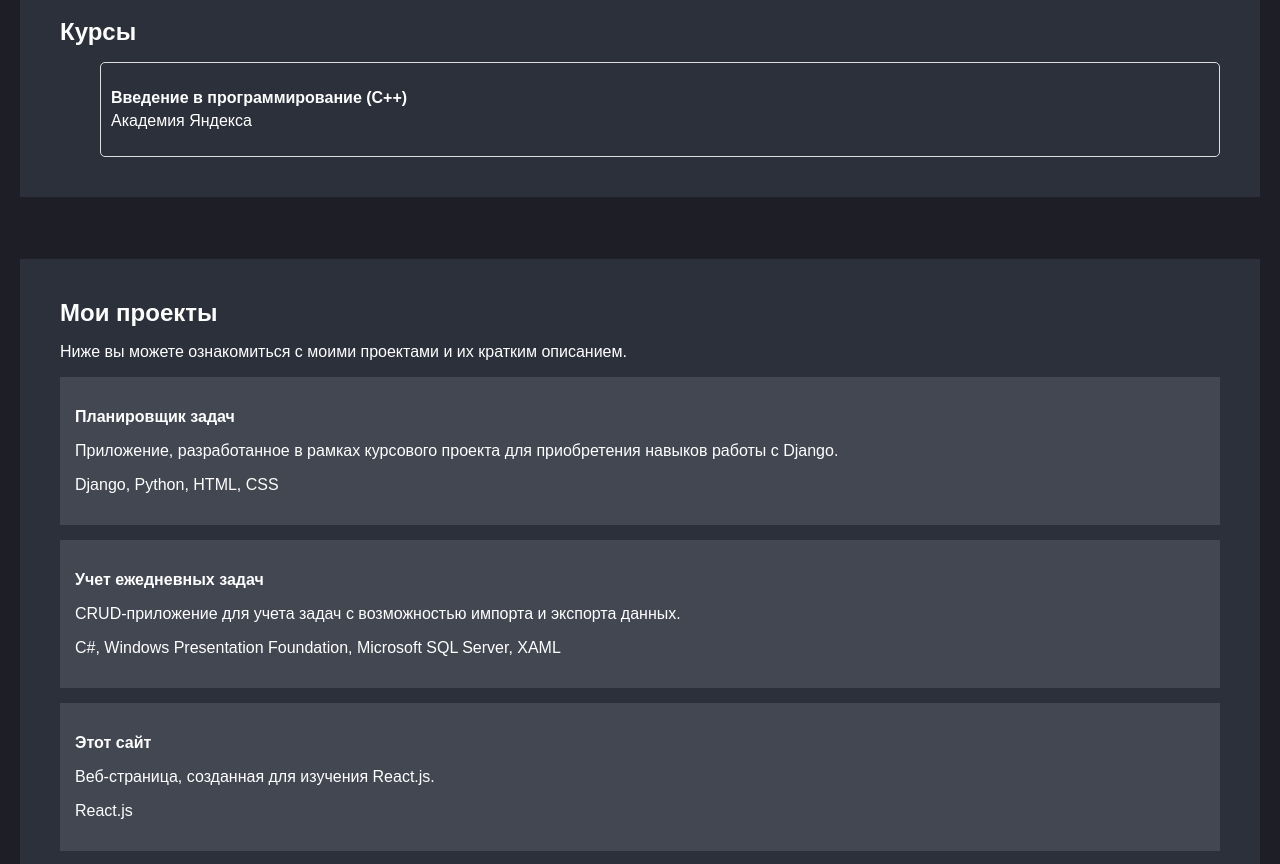
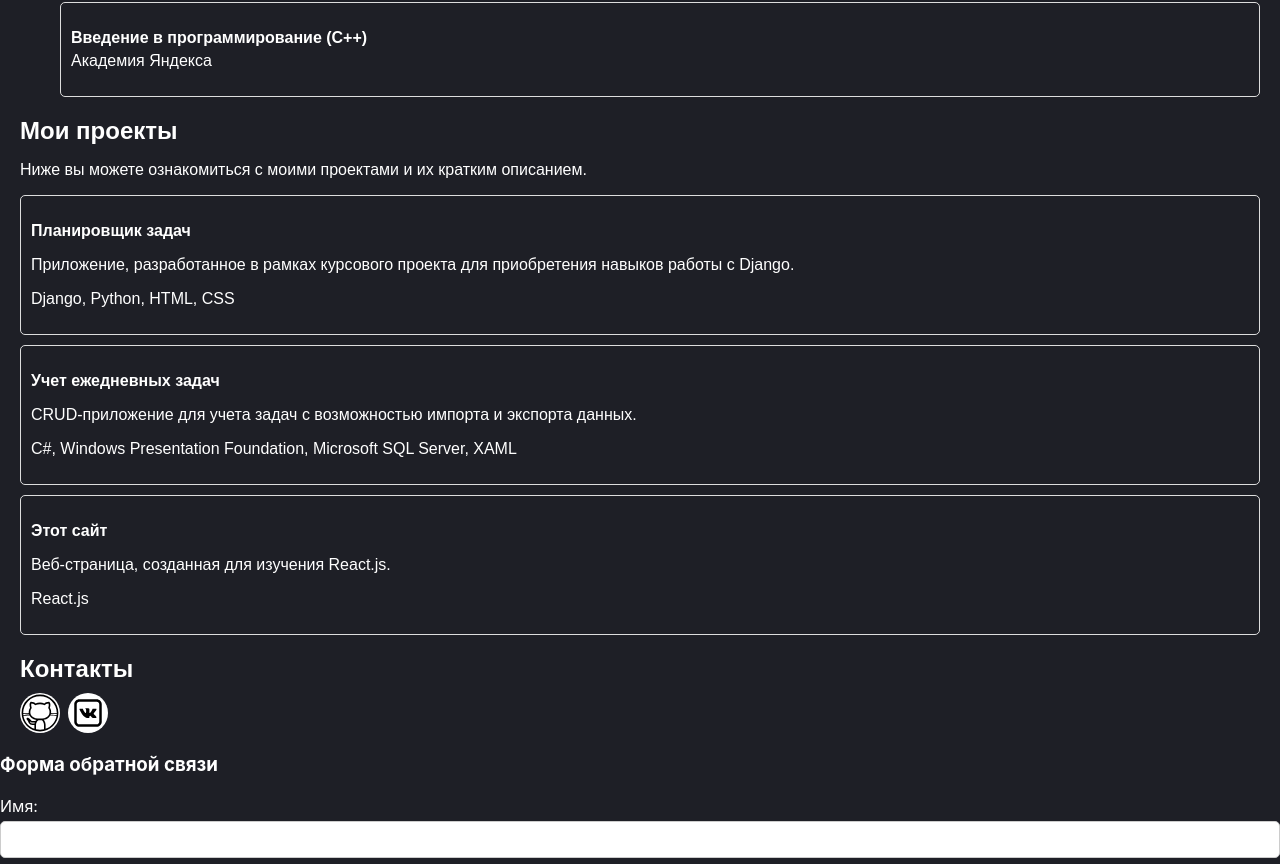
Before and after one commit to lyacsevna/AboutMe, a React (Create React App) app: page / in a window 1280 px wide. Shown: the part 696-1560 px from the top of the page. Built offline with nearby package versions, Linux system fonts and the light colour scheme.

Commit message:
alteration for semantic layout

```diff
--- a/src/App.css
+++ b/src/App.css
@@ -36,7 +36,7 @@ section {
 }
 
 h2 {
-  margin-bottom: 10px;
+
 }
 
 h1 {
@@ -46,16 +46,9 @@ h1 {
   font-size: 80px;
 }
 
-.h1:hover {
-  text-shadow: white;
-}
-
-a {
-  color: #30a7e2;
-}
-
 h2 {
   color: white;
+  margin-bottom: 10px;
 }
 
 p {
--- a/src/App.js
+++ b/src/App.js
@@ -9,18 +9,12 @@ const App = () => {
   return (
     <>
       <body>
-        <div className='container'>
+        <main>
           <AboutMe />
-          <div className='item'>
-            <EducationSection />
-          </div>
-          <div className='item'>
-            <Projects />
-          </div>
-          <div className='item'>
-            <Contacts />
-          </div>
-        </div>
+          <EducationSection />
+          <Projects />
+          <Contacts/>
+        </main>
         <footer>
           <FooterFunction />
         </footer>
--- a/src/styles/projects.css
+++ b/src/styles/projects.css
@@ -1,9 +1,24 @@
 .projects_container {
-    display: flex;
+  display: flex;
+
   }
 
-  .project_item {
-    margin-bottom: 15px;
-    background-color: #434752 ;
-    padding: 15px;
+.project_item {
+    padding: 10px;
+    margin: 10px 0;
+    border: 1px solid #ddd;
+    border-radius: 5px;
+    transition: transform 0.3s, box-shadow 0.3s;
+    cursor: pointer;
   }
+
+.project_item:hover {
+    transform: scale(1.05);
+    box-shadow: 0 4px 15px rgba(0, 0, 0, 0.2);
+  }
+
+  span {
+    display: block;
+    color: white;
+    margin-top: 5px;
+  }
```
